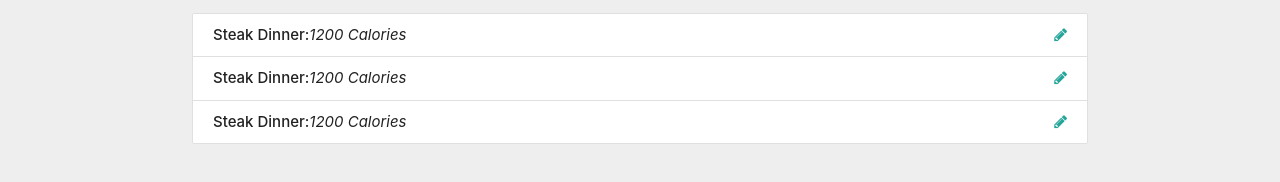
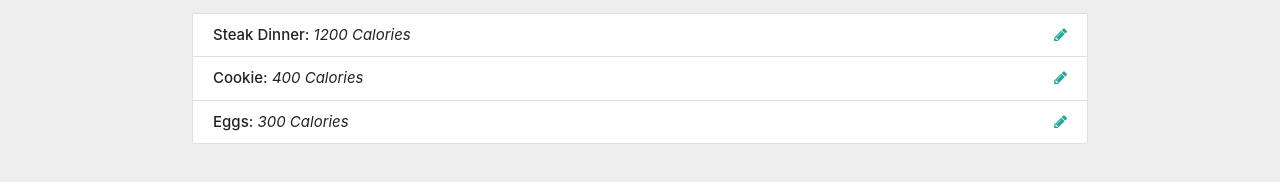
Before and after one commit to kevinsmithdesign/Calorie-Calculator, a plain HTML site: page index.html in a window 1280 px wide. Shown: the part 404-586 px from the top of the page. Drawn offline with nearby package versions, Linux system fonts and the light colour scheme.

Commit message:
update populate items UI

```diff
--- a/app.js
+++ b/app.js
@@ -22,6 +22,11 @@ const ItemCtrl = (function(){
 
     // Public methods
     return {
+
+        getItems: function() {
+            return data.items;
+        },
+
         logData: function() {
             return data;
         }
@@ -31,8 +36,28 @@ const ItemCtrl = (function(){
 // UI Controller
 const UICtrl = (function(){
 
+    const UISelectors = {
+        itemList: '#item-list'
+    }
+
     return {
+        populateItemList: function(items) {
+            let html = '';
 
+            items.forEach((item) => {
+                html += ` <li class="collection-item"
+                              id="item-${item.id}">
+                            <strong>${item.name}:</strong>
+                            <em>${item.calories} Calories</em>
+                            <a href="#" class="secondary-content">
+                                <i class="edit-item fa fa-pencil"></i>
+                            </a>
+                        </li>`;
+            });
+
+            // Insert list items
+            document.querySelector(UISelectors.itemList).innerHTML = html;
+        }
     }
 
 })();
@@ -43,6 +68,13 @@ const App = (function(){
     return {
         init: function() {
             console.log('Initializing App...');
+
+            // Fetch items from data structure
+            const items = ItemCtrl.getItems();
+
+            // Populate list with items
+            UICtrl.populateItemList(items);
+
         }
     }
 
--- a/index.html
+++ b/index.html
@@ -56,7 +56,7 @@
 
             <!-- Item List -->
             <ul id="item-list" class="collection">
-                <li class="collection-item" id="item-0">
+                <!-- <li class="collection-item" id="item-0">
                     <strong>Steak Dinner:</strong><em>1200 Calories</em>
                     <a href="#" class="secondary-content">
                         <i class="fa fa-pencil"></i>
@@ -73,7 +73,7 @@
                     <a href="#" class="secondary-content">
                         <i class="fa fa-pencil"></i>
                     </a>
-                </li>
+                </li> -->
             </ul>
         </div>
 
```
